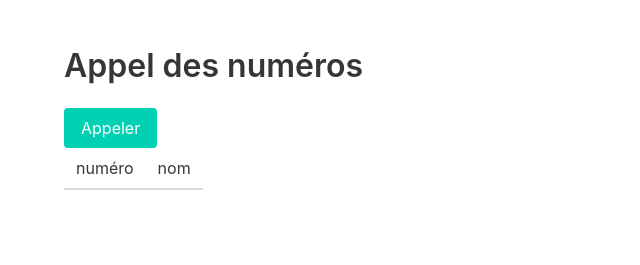
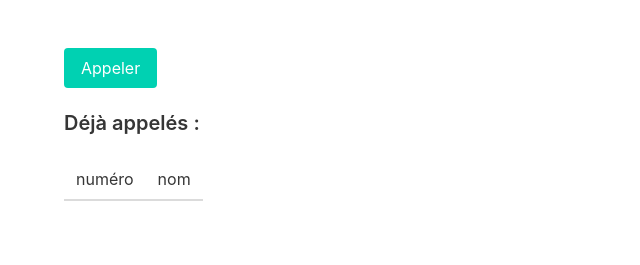
Before and after one commit to raphaelpierquin/escalade, a plain HTML site: page appel.html in a window 1280 px wide. Shown: the whole page, without its empty margins (0-640 px from the left). Drawn offline with nearby package versions, Linux system fonts and the light colour scheme; no server answers.

Commit message:
Fix space

```diff
--- a/appel.html
+++ b/appel.html
@@ -8,16 +8,16 @@
     <script src="appel.js"></script>
     <script src="https://gristlabs.github.io/grist-form-submit/grist-form-submit.js"></script>
   </head>
-  <body>
   <section class="section">
     <div class="container">
-      <h1 class="title">
-	Appel des numéros
-      </h1>
-
       <button id="bouton" class="button is-primary">
       Appeler
       </button>
+      <br>
+      <br>
+      <h5 class="title is-5">
+      Déjà appelés :
+      </h5>
       <table class="table" id="prochains">
 	<thead>
 	  <tr>
```
